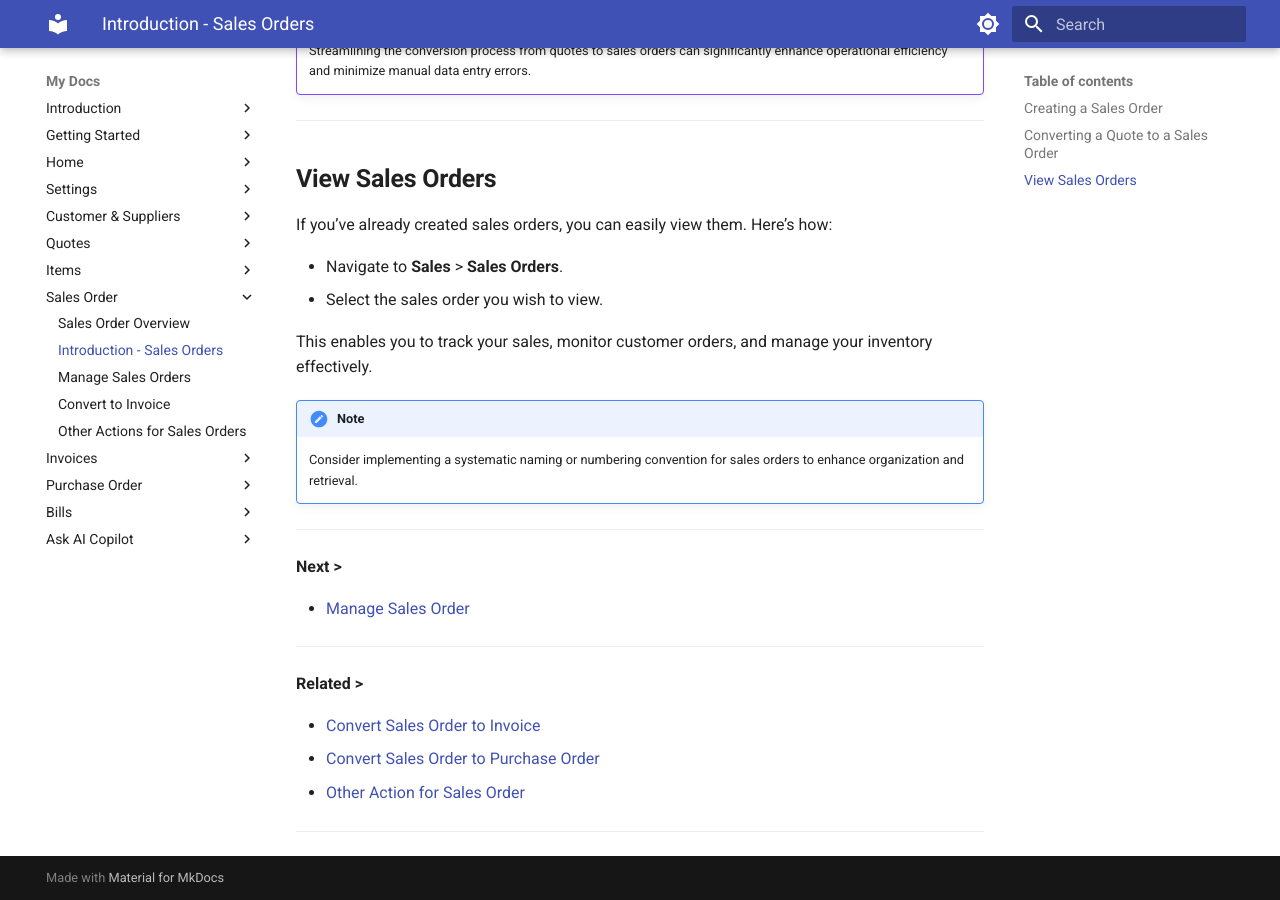
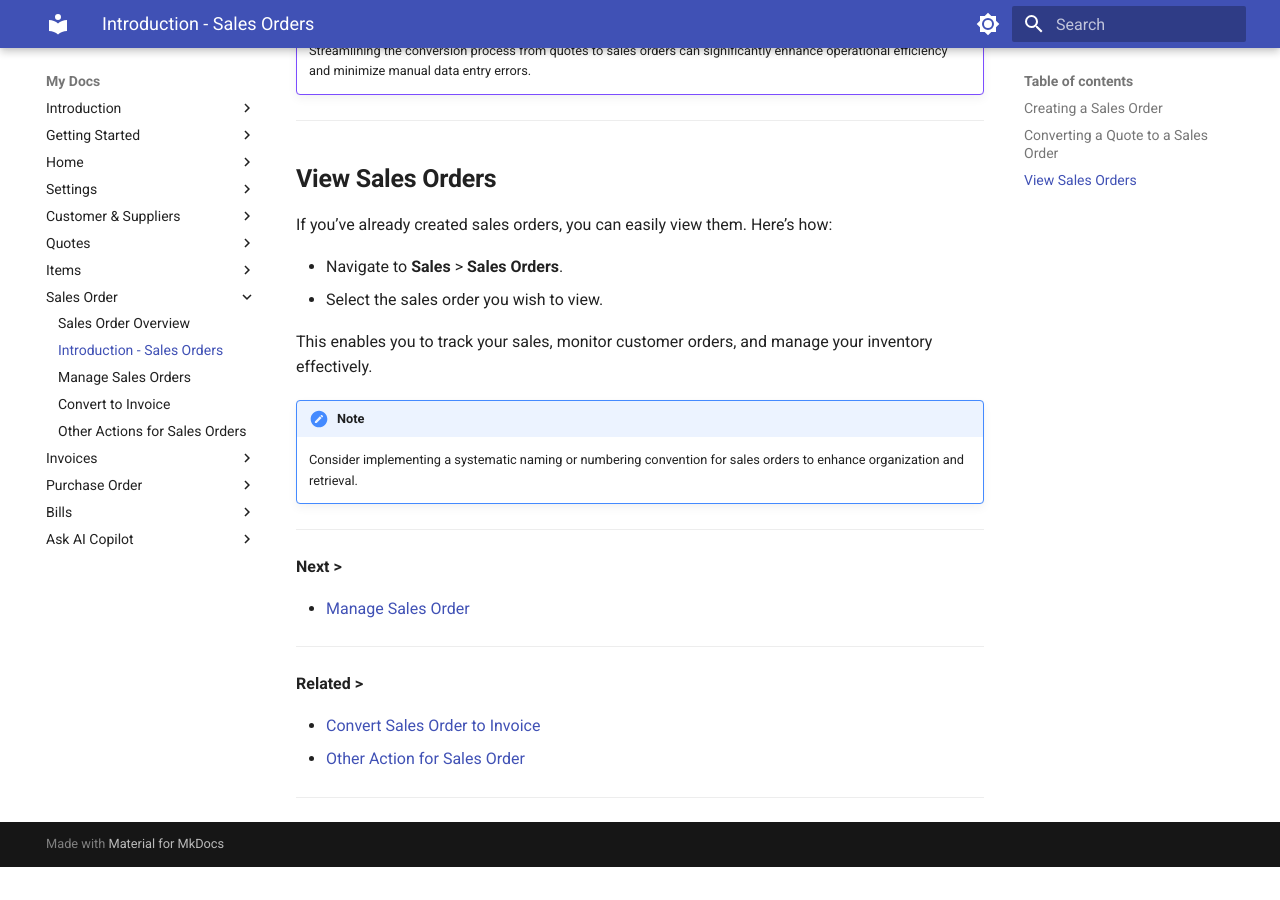
Before and after one commit to nandhakumar2611/mindx-inventory-docs, an MkDocs documentation site: the page built from docs/salesorders/introduction-so.md, in a window 1280 px wide and 900 px high, scrolled down 2178 px. Built offline with MkDocs 1.6.1 and Material for MkDocs 9.7.7, drawn with Linux system fonts in a browser that asks for light colours; after the commit the page ends 3045 px from its top, so only the background shows below that.

Commit message:
Document Updation

```diff
--- a/docs/salesorders/introduction-so.md
+++ b/docs/salesorders/introduction-so.md
@@ -96,7 +96,6 @@ This enables you to track your sales, monitor customer orders, and manage your i
 **Related >**
 
 - [Convert Sales Order to Invoice](convert-to-invoice.md)
-- [Convert Sales Order to Purchase Order](convert-to-po.md)
 - [Other Action for Sales Order](other-actions.md)
 
 ---
```
